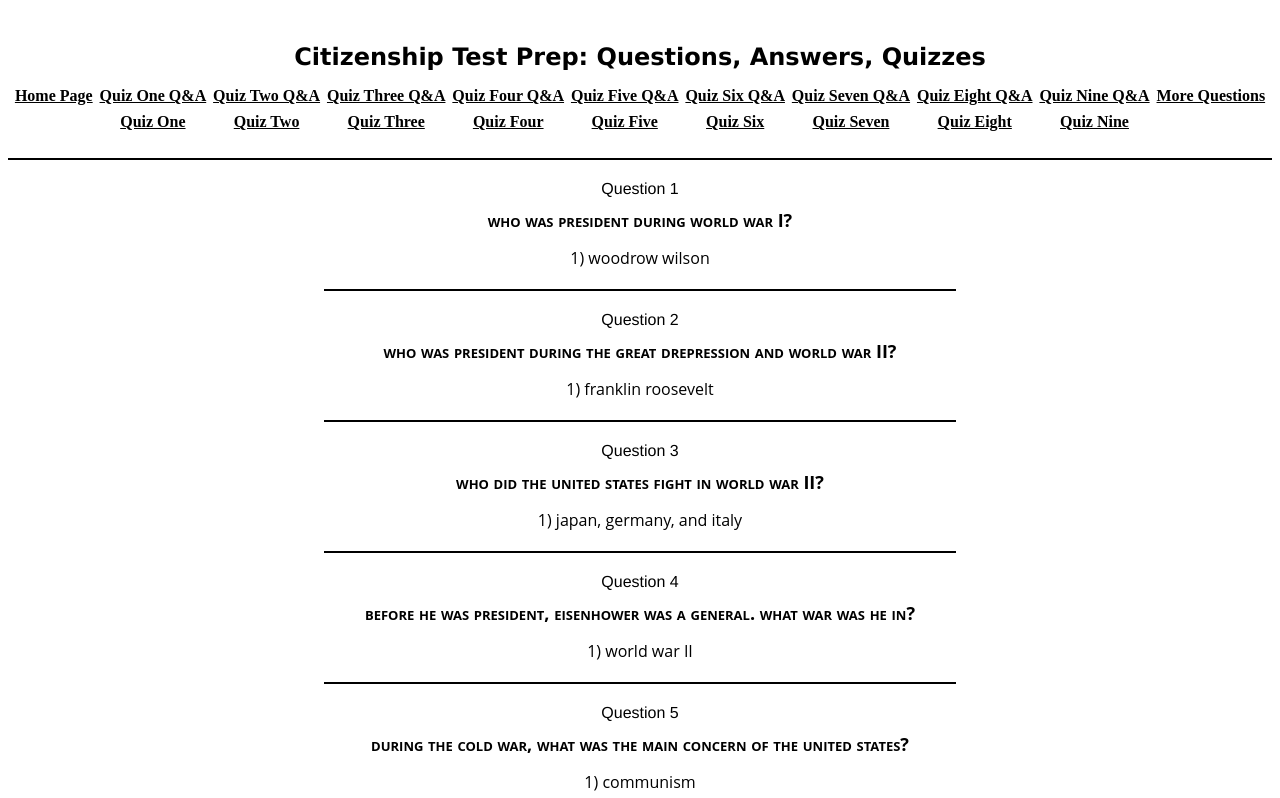
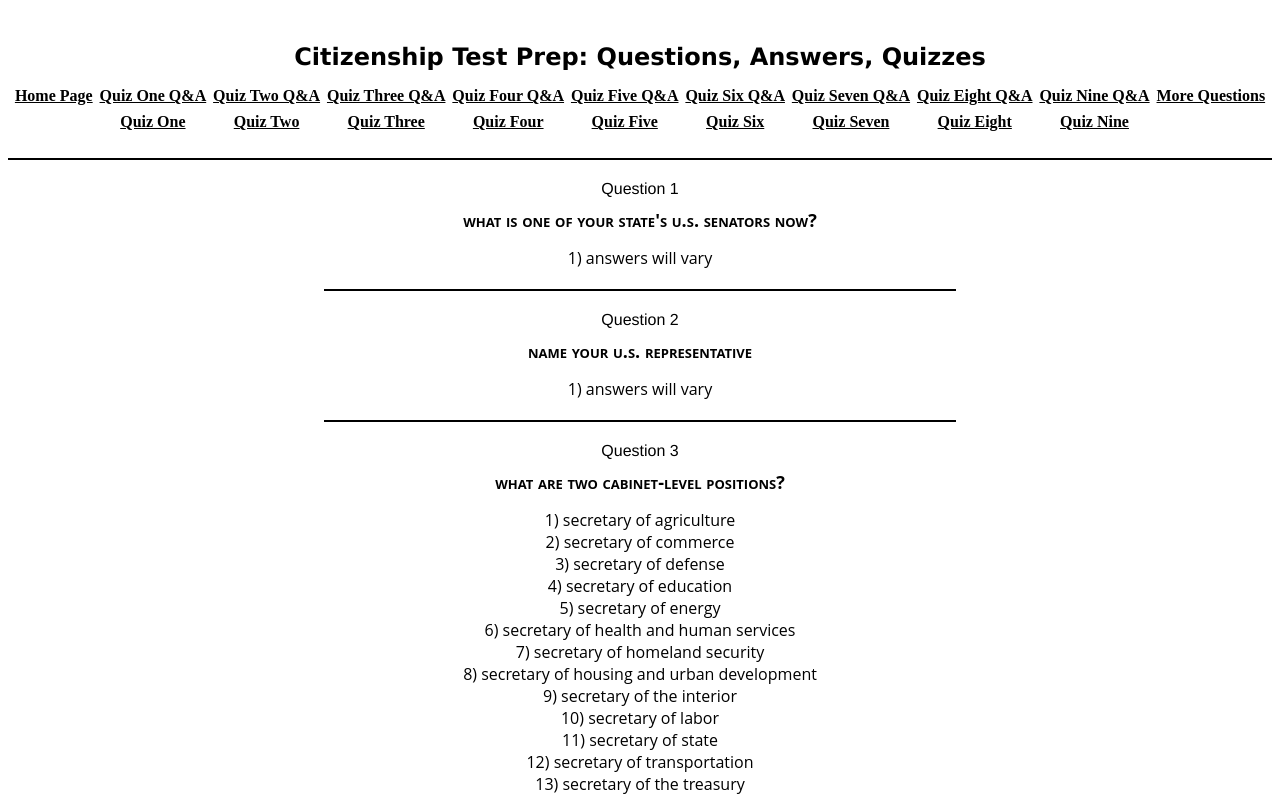
Before and after one commit to mmaustin/citizenship-questions-answers, a React (Create React App) app in the folder citizenship-frontend/: page /remaining-questions in a window 1280 px wide. Shown: the top 798 px of the page. Built offline with nearby package versions, Linux system fonts and the light colour scheme.

Commit message:
added the first three questions and answers to questions ten array

```diff
--- a/citizenship-frontend/src/features/remainingQuestions/questionsTen.js
+++ b/citizenship-frontend/src/features/remainingQuestions/questionsTen.js
@@ -1,8 +1,10 @@
 import { nanoid } from "@reduxjs/toolkit";
 
-export const questionsTen = [{id: nanoid(), question: 'who was president during world war I?', answer: [{ans: 'woodrow wilson'}]}, {id: nanoid(), question: 'who was president during the great drepression and world war II?',
-answer: [{ans: 'franklin roosevelt'}]}, {id: nanoid(), question: 'who did the united states fight in world war II?', answer: [{ans: 'japan, germany, and italy'}]},
-{id: nanoid(), question: 'before he was president, eisenhower was a general. what war was he in?', answer: [{ans: 'world war II'}]}, {id: nanoid(), question: 'during the cold war, what was the main concern of the united states?',
+export const questionsTen = [{id: nanoid(), question: 'what is one of your state\'s u.s. senators now?', answer: [{ans: 'answers will vary'}]}, {id: nanoid(), question: 'name your u.s. representative',
+answer: [{ans: 'answers will vary'}]}, {id: nanoid(), question: 'what are two cabinet-level positions?', answer: [{ans: 'secretary of agriculture'}, {ans: 'secretary of commerce'},
+{ans: 'secretary of defense'}, {ans: 'secretary of education'}, {ans: 'secretary of energy'}, {ans: 'secretary of health and human services'},
+{ans: 'secretary of homeland security'}, {ans: 'secretary of housing and urban development'}, {ans: 'secretary of the interior'}, {ans: 'secretary of labor'}, {ans: 'secretary of state'}, {ans: 'secretary of transportation'},
+{ans: 'secretary of the treasury'}, {ans: 'secretary of veterans affairs'}, {ans: 'the attorney general'}, {ans: 'the vice president'}]}, {id: nanoid(), question: 'during the cold war, what was the main concern of the united states?',
 answer: [{ans: 'communism'}]}, {id: nanoid(), question: 'what movement tried to end racial discrimination', answer: [{ans: 'civil rights movement'}]},
 {id: nanoid(), question: 'what did martin luther king, jr. do?',
 answer: [{ans: 'fought for civil rights'}, {ans: 'worked for equality for all americans'}]},
```
